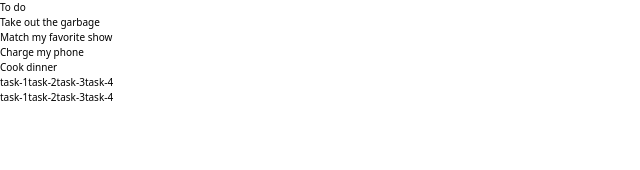
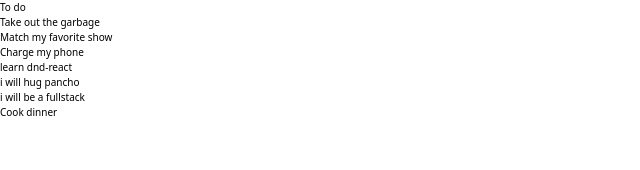
Before and after one commit to anonimussapee/dndtest, a React (Vite) app: page / in a window 1280 px wide. Shown: the top 170 px of the page, without its empty margins (0-640 px from the left). Built offline with nearby package versions, Linux system fonts and the light colour scheme.

Commit message:
i adding dnd in component

```diff
--- /dev/null
+++ b/src/AppUI.jsx
@@ -0,0 +1,34 @@
+import { DragableBox } from './Components/DragableBox'
+import './App.css'
+
+const AppUI = () => {
+
+  const initialData = {
+    items:{
+    'item-1': { id: 'item-1', content: 'Take out the garbage'},
+    'item-2': { id: 'item-2', content: 'Match my favorite show'},
+    'item-3': { id: 'item-3', content: 'Charge my phone'},
+    'item-4': { id: 'item-4', content: 'learn dnd-react'},
+    'item-5': { id: 'item-5', content: 'i will hug pancho'},
+    'item-6': { id: 'item-6', content: 'i will be a fullstack'},
+    'item-7': { id: 'item-7', content: 'Cook dinner'},
+
+    },
+    columns:{
+      'column-1':{
+        id:'column-1',
+        title:'To do',
+        itemIds:['item-1', 'item-2', 'item-3', 'item-4', 'item-5', 'item-6', 'item-7']
+      }
+    },
+    //facilitate reordering of the columns
+    columnOrder :['column-1']
+  }
+  return (
+    <div>
+      <DragableBox key={'testing'} initialData={initialData}/>
+    </div>
+  )
+}
+
+export {AppUI}
--- /dev/null
+++ b/src/Components/DragableBox/index.jsx
@@ -0,0 +1,108 @@
+import { useState } from 'react'
+import { DragDropContext, Draggable, Droppable } from 'react-beautiful-dnd'
+
+const Item = ({item, index}) => {
+
+
+  return (
+    <Draggable
+      draggableId={item.id}
+      index={index}
+    >
+      {
+        (provided) => (
+          <div className={`border-[1px] border-[#474747]  shadow-[#0000006d]  shadow-md p-[8px] mb-[8px] rounded-md   bg-[#000000] text-white font-extrabold  `}
+            {...provided.draggableProps}
+            {...provided.dragHandleProps}
+            ref={provided.innerRef}
+          >
+            {item.content}
+          </div>
+        )
+      }
+
+    </Draggable>
+  )
+}
+
+const Column = ({column, items}) => {
+
+
+  return (
+    <div className='text-[1.7rem] m-[8px] border-[lightgrey] border-[1px] rounded-md'>
+      <h3 className='text-[2.2rem] p-[8px]'>{column.title}</h3>
+      <Droppable
+        droppableId={column.id}
+      >
+        {
+          (provided) => (
+            <div
+              className='p-[8px]'
+              ref={provided.innerRef}
+            >
+              {
+                items?.map((item, index) => <Item key={item.id} item={item} index={index}/>)
+              }
+              {
+                provided.placeholder
+              }
+
+            </div>
+          )
+        }
+
+      </Droppable>
+
+    </div>
+  )
+}
+
+const DragableBox = ({initialData}) => {
+
+  const [data, setData ] = useState(initialData)
+
+  const onDragEnd = (result) => {
+
+    const {destination, source, draggableId} = result
+    if(!destination){
+      return;
+    }
+    if(destination.droppableId === source.droppableId && destination.index === source.index){
+      return;
+    }
+
+    const column = data.columns[source.droppableId]
+    const newItemIds = Array.from(column.itemIds)
+    newItemIds.splice(source.index , 1)
+    newItemIds.splice(destination.index, 0, draggableId)
+
+    const newColumn = {
+      ...column,
+      itemIds: newItemIds
+    }
+    const newState = {
+      ...data,
+      columns:{
+        ...data.columns,
+        [newColumn.id] :newColumn
+      }
+    }
+
+    setData(newState);
+
+  }
+  return (
+    <DragDropContext
+    onDragEnd={onDragEnd}
+    >
+      {
+        data.columnOrder?.map((columnId)=>{
+          const column = data.columns[columnId]
+          const items = column.itemIds?.map(itemId => data.items[itemId])
+          return <Column key={column.id} column={column} items={items}/>
+        })
+      }
+    </DragDropContext>
+  )
+}
+export {Item, Column, DragableBox}
--- a/src/main.jsx
+++ b/src/main.jsx
@@ -1,10 +1,12 @@
 import React from 'react'
 import ReactDOM from 'react-dom/client'
-import App from './App.jsx'
+// import App from './App.jsx'
 import './index.css'
+import { AppUI } from './AppUI'
+
 
 ReactDOM.createRoot(document.getElementById('root')).render(
   <>
-    <App />
+    <AppUI />
   </>,
 )
```
